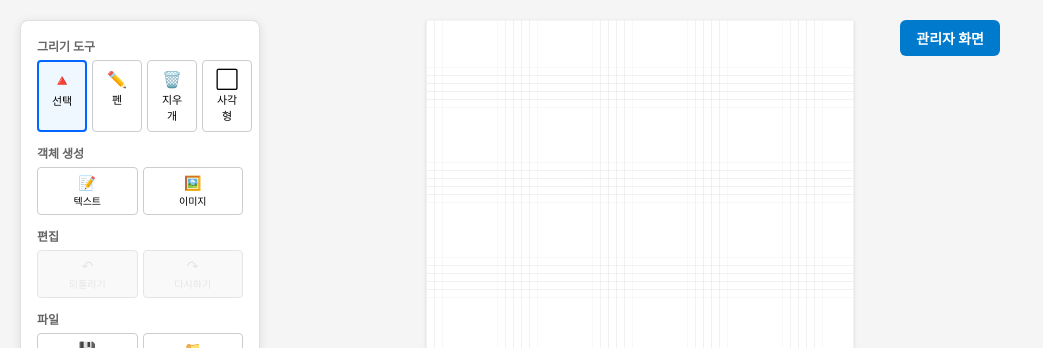
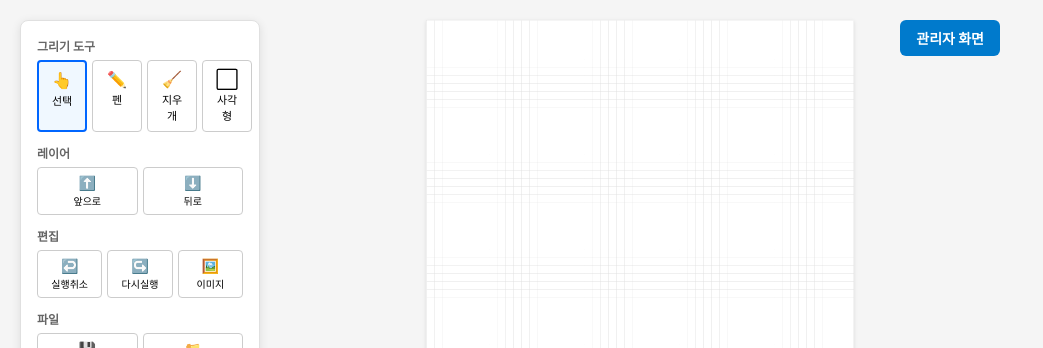
Before and after one commit to mandoo8872/board6, a React (Vite) app: page /admin in a window 1280 px wide. Shown: the top 348 px of the page, without its empty margins (0-1043 px from the left). Built offline with nearby package versions, Linux system fonts and the light colour scheme; no server answers.

Commit message:
ignore node_modules directory

```diff
--- a/src/components/BaseLayer.tsx
+++ b/src/components/BaseLayer.tsx
@@ -9,12 +9,6 @@ interface BaseLayerProps {
   gridSize: number
   showGrid: boolean
 }
-
-// resize handle 위치 타입
-type ResizeHandlePosition =
-  | 'top-left' | 'top' | 'top-right'
-  | 'left' | 'right'
-  | 'bottom-left' | 'bottom' | 'bottom-right'
 
 const BaseLayer: React.FC<BaseLayerProps> = ({
   shapes,
--- a/src/components/CanvasWrapper.tsx
+++ b/src/components/CanvasWrapper.tsx
@@ -1,5 +1,5 @@
-import React, { useState, useCallback } from 'react'
-import { CanvasWrapperProps, Point, Stroke, DrawingTool } from '../types'
+import React, { useState, useCallback, useRef, useEffect } from 'react'
+import { CanvasWrapperProps, Point, Stroke, DrawingTool, Shape } from '../types'
 import { useStroke } from '../hooks/useStroke'
 import { useShapes } from '../hooks/useShapes'
 import { useUndoRedo } from '../hooks/useUndoRedo'
@@ -9,7 +9,9 @@ import BaseLayer from './BaseLayer'
 import DrawLayer from './DrawLayer'
 import InteractionLayer from './InteractionLayer'
 
-interface ExtendedCanvasWrapperProps extends CanvasWrapperProps {
+interface ExtendedCanvasWrapperProps extends Omit<CanvasWrapperProps, 'setShapes' | 'setStrokes'> {
+  setShapes: React.Dispatch<React.SetStateAction<Shape[]>>
+  setStrokes: React.Dispatch<React.SetStateAction<Stroke[]>>
   onUndoRedoStateChange?: (canUndo: boolean, canRedo: boolean) => void
   onSave?: () => void
   onLoad?: () => void
@@ -164,13 +166,12 @@ const CanvasWrapper: React.FC<ExtendedCanvasWrapperProps> = ({
   const handleDuplicateSelectedShape = useCallback(() => {
     if (!selectedId) return
 
-    const beforeState = undoRedoActions.getCurrentState()
     shapeActions.duplicateShape(selectedId)
 
     // 다음 프레임에서 Undo 기록
     setTimeout(() => {
       const afterState = undoRedoActions.getCurrentState()
-      undoRedoActions.recordBatchAction(beforeState, afterState)
+      undoRedoActions.recordBatchAction(undoRedoActions.getCurrentState(), afterState)
     }, 0)
   }, [selectedId, shapeActions, undoRedoActions])
 
@@ -191,7 +192,6 @@ const CanvasWrapper: React.FC<ExtendedCanvasWrapperProps> = ({
 
   // 셰이프 생성 (Undo 기록 포함)
   const handleCreateRect = useCallback((point: Point): string => {
-    const beforeState = undoRedoActions.getCurrentState()
     const newRectId = shapeActions.createRect(point)
 
     // 다음 프레임에서 Undo 기록
@@ -295,6 +295,17 @@ const CanvasWrapper: React.FC<ExtendedCanvasWrapperProps> = ({
     }
   }, [])
 
+  // 선택 도구로 자동 전환 타이머
+  const autoSwitchTimerRef = useRef<number | null>(null)
+
+  // 도구 변경 시 타이머 초기화
+  useEffect(() => {
+    if (autoSwitchTimerRef.current) {
+      window.clearTimeout(autoSwitchTimerRef.current)
+      autoSwitchTimerRef.current = null
+    }
+  }, [tool])
+
   return (
     <div style={{
       position: 'fixed',
--- a/src/components/InteractionLayer.tsx
+++ b/src/components/InteractionLayer.tsx
@@ -22,7 +22,6 @@ interface InteractionLayerProps {
   onDuplicateSelectedShape?: () => void
   onMoveShape?: (shapeId: string, newPosition: Point) => void
   onResizeShape?: (shapeId: string, newSize: { width: number; height: number; x?: number; y?: number }) => void
-  isViewPage?: boolean
 }
 
 // resize handle 위치 타입
@@ -47,8 +46,7 @@ const InteractionLayer: React.FC<InteractionLayerProps> = ({
   onDeleteSelectedShape,
   onDuplicateSelectedShape,
   onMoveShape,
-  onResizeShape,
-  isViewPage = false
+  onResizeShape
 }) => {
   const canvasRef = useRef<HTMLCanvasElement>(null)
   const isDrawingRef = useRef(false)
--- a/src/components/Toolbar.tsx
+++ b/src/components/Toolbar.tsx
@@ -32,21 +32,27 @@ const Toolbar: React.FC<ToolbarProps> = ({
 
   const gridSizeOptions = [16, 40, 64, 100, 128]
 
-  const drawingTools: { tool: DrawingTool; label: string; icon: string }[] = [
-    { tool: 'select', label: '선택', icon: '🔺' },
-    { tool: 'pen', label: '펜', icon: '✏️' },
-    { tool: 'eraser', label: '지우개', icon: '🗑️' },
-    { tool: 'rect', label: '사각형', icon: '⬜' }
+  const drawingTools: { command: DrawingTool; label: string; icon: string }[] = [
+    { command: 'select', label: '선택', icon: '👆' },
+    { command: 'pen', label: '펜', icon: '✏️' },
+    { command: 'eraser', label: '지우개', icon: '🧹' },
+    { command: 'rect', label: '사각형', icon: '⬜' }
   ]
 
-  const createTools: { command: CommandTool; label: string; icon: string }[] = [
-    { command: 'text', label: '텍스트', icon: '📝' },
+  const commandTools: { command: CommandTool; label: string; icon: string }[] = [
+    { command: 'undo', label: '실행취소', icon: '↩️' },
+    { command: 'redo', label: '다시실행', icon: '↪️' },
     { command: 'image', label: '이미지', icon: '🖼️' }
   ]
 
-  const editTools: { command: CommandTool; label: string; icon: string; disabled?: boolean }[] = [
-    { command: 'undo', label: '되돌리기', icon: '↶', disabled: !canUndo },
-    { command: 'redo', label: '다시하기', icon: '↷', disabled: !canRedo }
+  const layerTools: { command: CommandTool; label: string; icon: string }[] = [
+    { command: 'bringToFront', label: '앞으로', icon: '⬆️' },
+    { command: 'sendToBack', label: '뒤로', icon: '⬇️' }
+  ]
+
+  const historyTools: { command: CommandTool; label: string; icon: string }[] = [
+    { command: 'undo', label: '실행취소', icon: '↩️' },
+    { command: 'redo', label: '다시실행', icon: '↪️' }
   ]
 
   const fileTools: { command: CommandTool; label: string; icon: string }[] = [
@@ -57,11 +63,6 @@ const Toolbar: React.FC<ToolbarProps> = ({
   const syncTools: { command: CommandTool; label: string; icon: string }[] = [
     { command: 'push', label: 'Push', icon: '📤' },
     { command: 'pull', label: 'Pull', icon: '📥' }
-  ]
-
-  const settingsTools: { command: CommandTool; label: string; icon: string }[] = [
-    { command: 'grid', label: '그리드', icon: '⚏' },
-    { command: 'settings', label: '설정', icon: '⚙️' }
   ]
 
   return (
@@ -85,15 +86,15 @@ const Toolbar: React.FC<ToolbarProps> = ({
       <div style={{ display: 'flex', flexDirection: 'column', gap: '6px' }}>
         <div style={{ fontSize: '12px', fontWeight: 'bold', color: '#666' }}>그리기 도구</div>
         <div style={{ display: 'flex', gap: '5px' }}>
-          {drawingTools.map(({ tool, label, icon }) => (
+          {drawingTools.map(({ command, label, icon }) => (
             <button
-              key={tool}
-              onClick={() => onToolChange(tool)}
+              key={command}
+              onClick={() => onToolChange(command)}
               style={{
                 padding: '8px 12px',
-                border: currentTool === tool ? '2px solid #0066ff' : '1px solid #ccc',
+                border: currentTool === command ? '2px solid #0066ff' : '1px solid #ccc',
                 borderRadius: '4px',
-                backgroundColor: currentTool === tool ? '#f0f8ff' : 'white',
+                backgroundColor: currentTool === command ? '#f0f8ff' : 'white',
                 cursor: 'pointer',
                 display: 'flex',
                 flexDirection: 'column',
@@ -143,11 +144,11 @@ const Toolbar: React.FC<ToolbarProps> = ({
         </div>
       )}
 
-      {/* Create Tools */}
+      {/* Layer Tools */}
       <div style={{ display: 'flex', flexDirection: 'column', gap: '6px' }}>
-        <div style={{ fontSize: '12px', fontWeight: 'bold', color: '#666' }}>객체 생성</div>
+        <div style={{ fontSize: '12px', fontWeight: 'bold', color: '#666' }}>레이어</div>
         <div style={{ display: 'flex', gap: '5px' }}>
-          {createTools.map(({ command, label, icon }) => (
+          {layerTools.map(({ command, label, icon }) => (
             <button
               key={command}
               onClick={() => onCommand(command)}
@@ -174,30 +175,27 @@ const Toolbar: React.FC<ToolbarProps> = ({
         </div>
       </div>
 
-      {/* Edit Tools */}
+      {/* History Tools */}
       <div style={{ display: 'flex', flexDirection: 'column', gap: '6px' }}>
         <div style={{ fontSize: '12px', fontWeight: 'bold', color: '#666' }}>편집</div>
         <div style={{ display: 'flex', gap: '5px' }}>
-          {editTools.map(({ command, label, icon, disabled }) => (
+          {commandTools.map(({ command, label, icon }) => (
             <button
               key={command}
-              onClick={() => !disabled && onCommand(command)}
-              disabled={disabled}
+              onClick={() => onCommand(command)}
               style={{
                 padding: '6px 8px',
                 border: '1px solid #ccc',
                 borderRadius: '4px',
-                backgroundColor: disabled ? '#f5f5f5' : 'white',
-                color: disabled ? '#ccc' : '#333',
-                cursor: disabled ? 'not-allowed' : 'pointer',
+                backgroundColor: 'white',
+                cursor: 'pointer',
                 display: 'flex',
                 flexDirection: 'column',
                 alignItems: 'center',
                 gap: '2px',
                 fontSize: '10px',
                 minWidth: '60px',
-                flex: 1,
-                opacity: disabled ? 0.5 : 1
+                flex: 1
               }}
               title={label}
             >
--- a/src/hooks/useShapes.ts
+++ b/src/hooks/useShapes.ts
@@ -1,6 +1,16 @@
 import { useCallback } from 'react'
-import { Shape, Point } from '../types'
-import { snapPointToGrid, snapToGrid } from '../utils/canvasHelpers'
+import { Shape, Point, DrawingTool } from '../types'
+import {
+  createRect,
+  createStroke,
+  addPointToStroke,
+  finishStroke,
+  eraseAtPoint,
+  moveShape,
+  resizeShape,
+  bringToFront,
+  sendToBack
+} from '../utils/canvasHelpers'
 import { DEFAULT_SHAPE_WIDTH, DEFAULT_SHAPE_HEIGHT, DEFAULT_FILL_COLOR } from '../utils/constants'
 
 interface UseShapesProps {
@@ -14,7 +24,7 @@ interface UseShapesProps {
 export const useShapes = ({ shapes, setShapes, selectedId, setSelectedId, gridSize }: UseShapesProps) => {
   // 새 사각형 생성
   const createRect = useCallback((point: Point) => {
-    const snappedPoint = snapPointToGrid(point, gridSize)
+    const snappedPoint = createRect(point, gridSize)
     const newRect: Shape = {
       id: Date.now().toString(),
       type: 'rect',
@@ -39,7 +49,7 @@ export const useShapes = ({ shapes, setShapes, selectedId, setSelectedId, gridSi
 
   // 새 텍스트 생성
   const createText = useCallback((point: Point, text: string = 'Text') => {
-    const snappedPoint = snapPointToGrid(point, gridSize)
+    const snappedPoint = createRect(point, gridSize)
     const newText: Shape = {
       id: Date.now().toString(),
       type: 'text',
@@ -67,7 +77,7 @@ export const useShapes = ({ shapes, setShapes, selectedId, setSelectedId, gridSi
 
   // 새 이미지 생성
   const createImage = useCallback((point: Point, imageSrc?: string) => {
-    const snappedPoint = snapPointToGrid(point, gridSize)
+    const snappedPoint = createRect(point, gridSize)
     const newImage: Shape = {
       id: Date.now().toString(),
       type: 'image',
--- a/src/hooks/useUndoRedo.ts
+++ b/src/hooks/useUndoRedo.ts
@@ -178,6 +178,18 @@ export const useUndoRedo = ({
     setRedoStack([])
   }, [])
 
+  const recordShapeAction = useCallback((action: 'CREATE_SHAPE' | 'DELETE_SHAPE' | 'UPDATE_SHAPE', shape: Shape) => {
+    const newAction: UndoRedoAction = {
+      id: Date.now().toString(),
+      type: action,
+      timestamp: Date.now(),
+      beforeState: {},
+      afterState: { shapes: [shape] }
+    }
+    setUndoStack(prev => [...prev, newAction])
+    setRedoStack([])
+  }, [])
+
   return {
     canUndo: undoStack.length > 0,
     canRedo: redoStack.length > 0,
```
